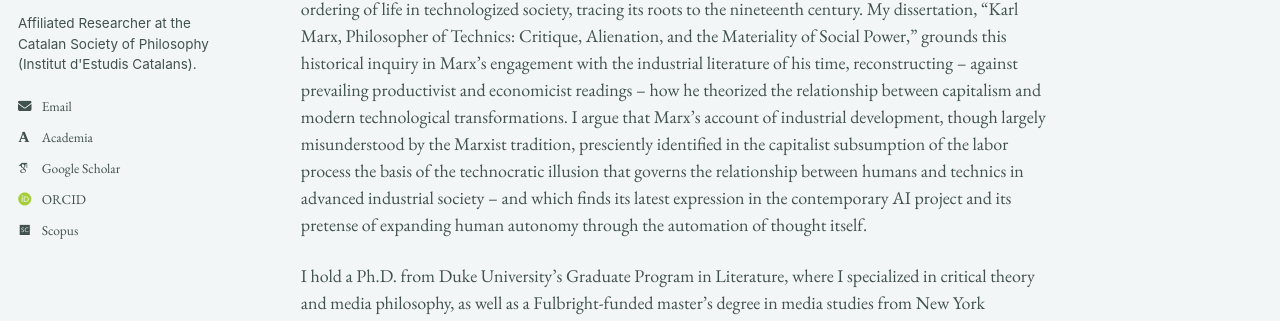
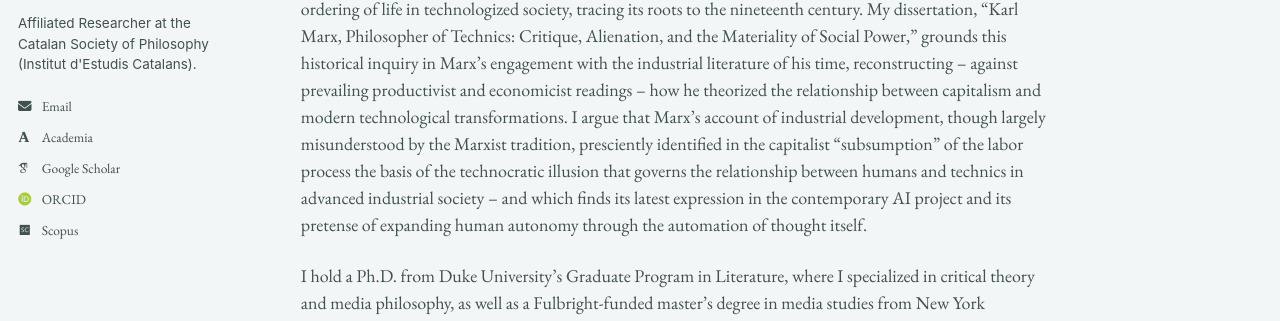
Before and after one commit to epujol90/epujol90.github.io, a Jekyll site: the page built from _pages/about.md, in a window 1280 px wide and 1069 px high. Shown: the part 332-653 px from the top of the window. Built offline with Jekyll 4.4.1, drawn with Linux system fonts in a browser that asks for light colours; some web fonts are replaced; a script bundle is joined from its source files by our own code; library files that are not in the unit come from our copies; some of the changed text lies outside the part shown.

```diff
--- a/_pages/about.md
+++ b/_pages/about.md
@@ -8,6 +8,6 @@ redirect_from:
 ---
 I am a scholar of technology, media, and aesthetics trained in continental philosophy and critical theory in Europe and the United States. My research examines how the material infrastructures of the modern world embody and uphold relations of power and domination, despite professing to liberate humanity from scarcity and toil. In addressing this paradox, I proceed from the premise that technical systems are constitutive of -- rather than external to -- human agency, culture, and institutions, and that a social ontology of technology is, therefore, necessary to make sense of our inherently technical nature and how power operates through it.
 
-In my doctoral research, I focused on the _longue durée_ of industrial modernity and the machine-mediated ordering of life in technologized society, tracing its roots to the nineteenth century. My dissertation, “Karl Marx, Philosopher of Technics: Critique, Alienation, and the Materiality of Social Power,” grounds this historical inquiry in Marx’s engagement with the industrial literature of his time, reconstructing -- against prevailing productivist and economicist readings -- how he theorized the relationship between capitalism and modern technological transformations. I argue that Marx’s account of industrial development, though largely misunderstood by the Marxist tradition, presciently identified in the capitalist subsumption of the labor process the basis of the technocratic illusion that governs the relationship between humans and technics in advanced industrial society -- and which finds its latest expression in the contemporary AI project and its pretense of expanding human autonomy through the automation of thought itself.
+In my doctoral research, I focused on the _longue durée_ of industrial modernity and the machine-mediated ordering of life in technologized society, tracing its roots to the nineteenth century. My dissertation, “Karl Marx, Philosopher of Technics: Critique, Alienation, and the Materiality of Social Power,” grounds this historical inquiry in Marx’s engagement with the industrial literature of his time, reconstructing -- against prevailing productivist and economicist readings -- how he theorized the relationship between capitalism and modern technological transformations. I argue that Marx’s account of industrial development, though largely misunderstood by the Marxist tradition, presciently identified in the capitalist "subsumption" of the labor process the basis of the technocratic illusion that governs the relationship between humans and technics in advanced industrial society -- and which finds its latest expression in the contemporary AI project and its pretense of expanding human autonomy through the automation of thought itself.
 
 I hold a Ph.D. from Duke University’s Graduate Program in Literature, where I specialized in critical theory and media philosophy, as well as a Fulbright-funded master’s degree in media studies from New York University. I received my undergraduate training in Spain, where I completed two degrees in philosophy (UNED) and fine art (University of Barcelona). I am currently an affiliated researcher with the Historical Materialism Studies Group of the Societat Catalana de Filosofia -- the philosophy section of the Institut d’Estudis Catalans, the highest academic body for the Catalan language and culture. My work has appeared in _South Atlantic Quarterly_ and _Marx and Philosophy Review of Books_, with further articles under review at _Historical Materialism_ and _Theory, Culture & Society_, and an essay in preparation for a special issue of _Qui Parle_. Alongside my research, I have built substantive experience in writing pedagogy, including two years of writing center practice at Duke’s Thompson Writing Studio and teaching writing-intensive courses on media theory, philosophy of technology, and the history and politics of AI.
```
